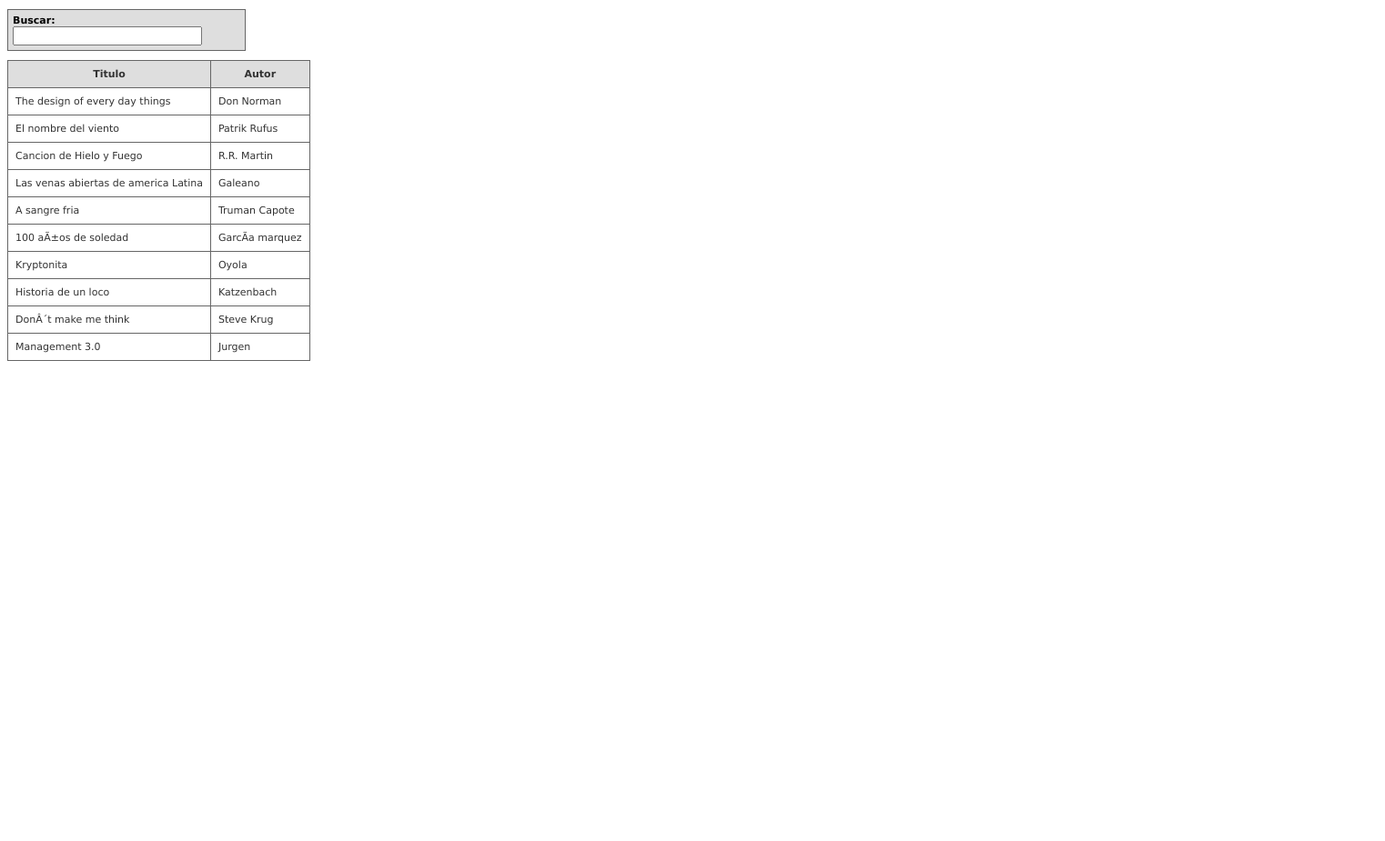
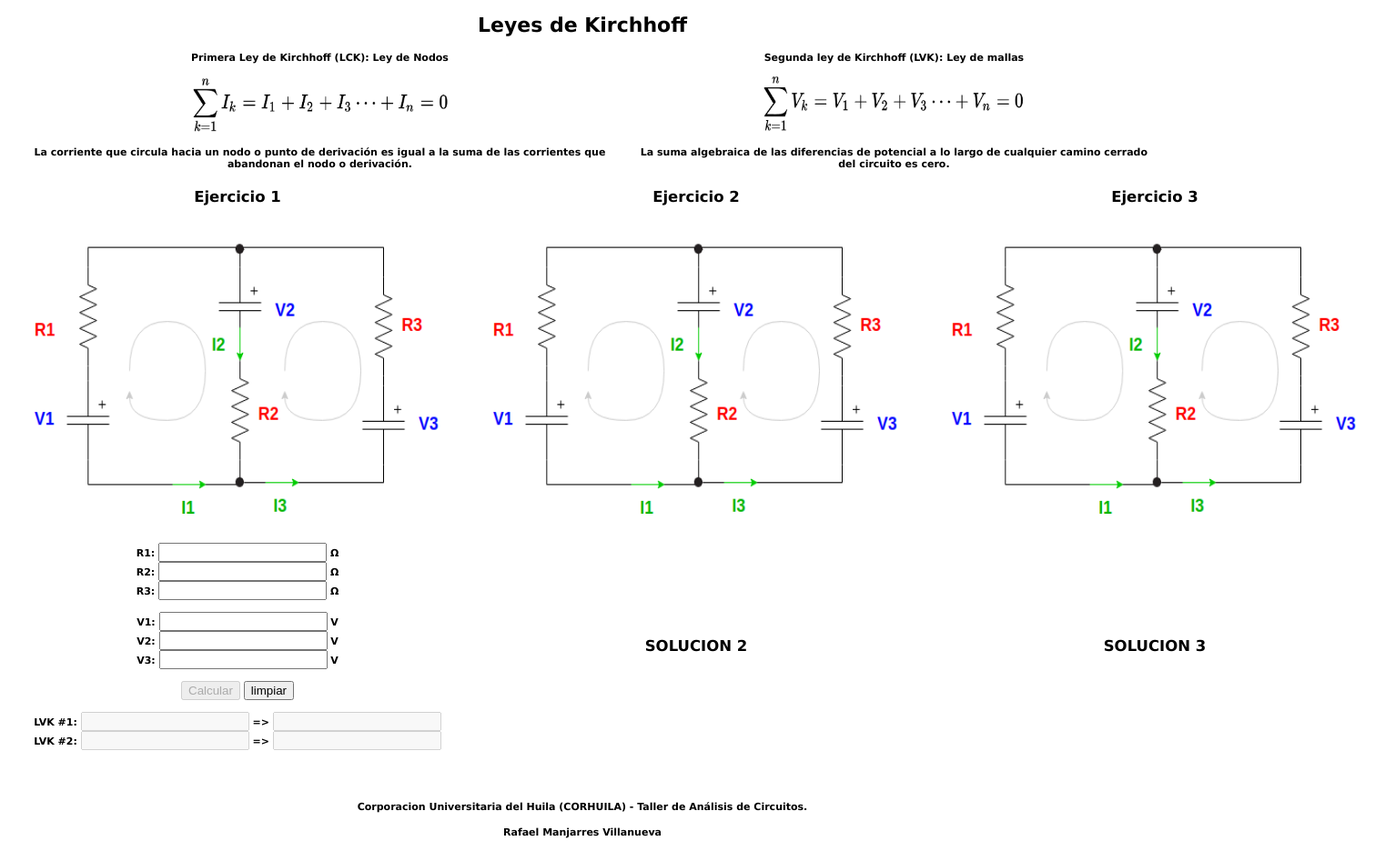
Before and after one commit to limavi/kirchhoff, a plain HTML site: page index.html in a window 1280 px wide. Shown: the whole page at 91% size, 1522 px wide, since content can reach past the window. Before the commit the page ends 800 px from the top, so only its background shows below. Drawn offline with Linux system fonts and the light colour scheme.

Commit message:
modification

```diff
--- a/app/js/app.js
+++ /dev/null
@@ -1 +0,0 @@
-angular.module('librosApp', [])
--- a/app/js/controllers.js
+++ b/app/js/controllers.js
@@ -1,4 +1,46 @@
-angular.module('librosApp')
-.controller('TodosLosLibrosCtrl',function ($scope, LibrosService) {
-	$scope.libros = LibrosService.todosLosLibros();
-});
+  angular.module('ModuleApp', [])
+    .controller('TodosLosLibrosCtrl', ['$scope', function($scope) {
+
+	 $scope.CalcularCircuito1 = function(circuito1) {
+	 	$scope.lvk1= circuito1.V1 + "  +  " + circuito1.R1 +"I1  -  " +  circuito1.V2  + "  -  " + circuito1.R2 + "I2"
+	 	$scope.lvk2= circuito1.V1 + "  +  " + circuito1.R1 +"I1  +  " +  circuito1.R3 + "I3  - " + circuito1.V3
+
+
+        var F1={
+     		I1:1,
+     		I2:1,
+     		I3:-1,
+     		Result:0
+     	}
+
+     	var F2={
+     		I1:circuito1.R1,
+     		I2:-circuito1.R2,
+     		I3:0,
+     		Result: -(circuito1.V1 - circuito1.V2)
+     	}
+
+     	var F3={
+     		I1:circuito1.R1,
+     		I2: 0,
+     		I3:circuito1.R3,
+     		Result:-(circuito1.V1 - circuito1.V3)
+     	}
+
+     	alert(F1,F2,F3)
+
+     	var defer=(F1.I1*F2.I2*F3.I3) + (F2.I1*F3.I2*F1.I3) + (F3.I1*F1.I2*F2.I3) - (F1.I3*F2.I2*F3.I1) - (F2.I3*F3.I2*F1.I1) - (F3.I3*F1.I2*F2.I1)
+
+ 		var i1=(F1.Result*F2.I2*F3.I3  +  F2.Result*F3.I2*F1.I3  +  F3.Result*F1.I2*F2.I3  -  F1.I3*F2.I2*F3.Result  - F2.I3*F3.I2*F1.Result  -F3.I3*F1.I2*F2.Result)/defer;
+
+ 		$scope.result = "I1 = " + i1
+
+      };
+
+	 $scope.limpiarFormCircuito1 = function() {
+	 	$scope.circuito1={};
+	 	$scope.lvk1= ""
+	 	$scope.lvk2= ""
+      };
+
+   }]);
--- a/app/js/service.js
+++ /dev/null
@@ -1,38 +0,0 @@
-angular.module('librosApp')
-.service('LibrosService',function(){
-	this.todosLosLibros=function(){
-		return  [
-			{
-				titulo: 'The design of every day things',
-				autor: 'Don Norman'
-			},{
-				titulo: 'El nombre del viento',
-				autor: 'Patrik Rufus'
-			},{
-				titulo: 'Cancion de Hielo y Fuego',
-				autor: 'R.R. Martin'
-			},{
-				titulo: 'Las venas abiertas de america Latina',
-				autor: 'Galeano'
-			},{
-				titulo: 'A sangre fria',
-				autor: 'Truman Capote'
-			},{
-				titulo: '100 aÃ±os de soledad',
-				autor: 'GarcÃ­a marquez'
-			},{
-				titulo: 'Kryptonita',
-				autor: 'Oyola'
-			},{
-				titulo: 'Historia de un loco',
-				autor: 'Katzenbach'
-			},{
-				titulo: 'DonÂ´t make me think',
-				autor: 'Steve Krug'
-			},{
-				titulo: 'Management 3.0',
-				autor: 'Jurgen'
-			}
-		];
-	}
-});
--- a/index.html
+++ b/index.html
@@ -1,33 +1,85 @@
 <!doctype html>
-<html lang="en" ng-app="librosApp">
+<html lang="en" ng-app="ModuleApp">
 <head>
   <meta charset="utf-8">
-  <title>Ejemplo de Libros en Angular</title>
-  <link rel="stylesheet" href="css/app.css"/>
+  <title>leyes de Kirchhoff</title>
+  <link rel="stylesheet" href="app/css/app.css"/>
   <!-- Agregamos angular para que funcione  -->
   <script src="app/lib/angular.js"></script>
 
   <!-- Importamos los archivos extras que vamos a usar -->
-  <script src="app/js/app.js"></script>
-  <script src="app/js/service.js"></script>
   <script src="app/js/controllers.js"></script>
 </head>
 <body ng-controller="TodosLosLibrosCtrl">
 
-	<div class="filtro">
-		<span class="buscarLibros">Buscar:</span>
-		<input ng-model="libroBuscado" class="filtroLibros">
-	</div>
+	<h1 align="center">Leyes de Kirchhoff</h1>
+	<table style="width:100%">
+  		<tr>
+  		    <th>Primera Ley de Kirchhoff (LCK): Ley de Nodos</th>
+    		<th>Segunda ley de Kirchhoff (LVK): Ley de mallas</th>
+  		</tr>
+  		<tr>
+  		    <th><img src="app/images/1Ley_LCK.png"  style="width:300px;height:80px;"></th>
+    		<th><img src="app/images/1Ley_LVK.png"  style="width:300px;height:80px;"></th>
+  		</tr>
+  		<tr>
+  			<th>La corriente que circula hacia un nodo o punto de derivación es igual a la suma de las corrientes que abandonan el nodo o derivación.</th>
+  		    <th>La suma algebraica de las diferencias de potencial a lo largo de cualquier camino cerrado del circuito es cero.</th>
+  		</tr>
+  	</table>
 
-	 <table class="tablaLibros">
-	 	<tr>
-	 		<th>Titulo</th>
-	 		<th>Autor</th>
-	 	</tr>
-		<tr ng-repeat="libro in libros | filter:libroBuscado">
-			<td>{{libro.titulo}}</td>
-			<td>{{libro.autor}}</td>
+
+  	<table style="width:100%">
+	  	<tr>
+		  	<th>
+		  		<h2>Ejercicio 1</h2>
+		  		<img src="app/images/Circuito1.png"  style="width:500px;height:350px;">
+		  	</th>
+			<th>
+				<h2>Ejercicio 2</h2>
+		  		<img src="app/images/Circuito1.png"  style="width:500px;height:350px;">
+		  	</th>
+			<th>
+				<h2>Ejercicio 3</h2>
+		  		<img src="app/images/Circuito1.png"  style="width:500px;height:350px;">
+		  	</th>
+		</tr>
+	  	<tr aling="left">
+	  		<th aling="left">
+				<form name="formCircuito1">
+					<label>R1: </label><input name="circuito1R1" ng-model="circuito1.R1" type="number" ng-required="true"> Ω<br>
+					<label>R2: </label><input name="circuito1R2" ng-model="circuito1.R2" type="number" ng-required="true"> Ω<br>
+					<label>R3: </label><input name="circuito1R3" ng-model="circuito1.R3" type="number" ng-required="true"> Ω<br><br>
+
+					<label>V1: </label><input name="circuito1V1" ng-model="circuito1.V1" type="number" ng-required="true"> V<br>
+					<label>V2: </label><input name="circuito1V2" ng-model="circuito1.V2" type="number" ng-required="true"> V<br>
+					<label>V3: </label><input name="circuito1V3" ng-model="circuito1.V3" type="number" ng-required="true"> V<br><br>
+					<input type="submit" value="Calcular" ng-click="CalcularCircuito1(circuito1)" ng-disabled="!formCircuito1.$valid">
+					<input type="button" value="limpiar" ng-click="limpiarFormCircuito1()">
+				</form><br>
+
+				<label>LVK #1: </label><input type="text" ng-model="lvk1" ng-disabled="true"> => <input type="text" ng-model="result" ng-disabled="true"><br>
+				<label>LVK #2: </label><input type="text" ng-model="lvk2" ng-disabled="true"> => <input name="circuito1result2" type="text" ng-disabled="true"><br>
+	  		</th>
+	  		<th>
+	  			<h2>SOLUCION 2</h2>
+	  		</th>
+	  		<th>
+	  			<h2>SOLUCION 3</h2>
+	  		</th>
 		</tr>
 	</table>
+
+
+
+<br>
+<br>
+<br>
+
+
 </body>
+<footer>
+	<h4 align="center">Corporacion Universitaria del Huila (CORHUILA) - Taller de Análisis de Circuitos.</h4>
+	<h4 align="center">Rafael Manjarres Villanueva</h4>
+</footer>
 </html>
```
Also changed, not shown: app/images/1Ley_LCK.png (added), app/images/1Ley_LVK.png (added), app/images/Circuito1.png (added).
